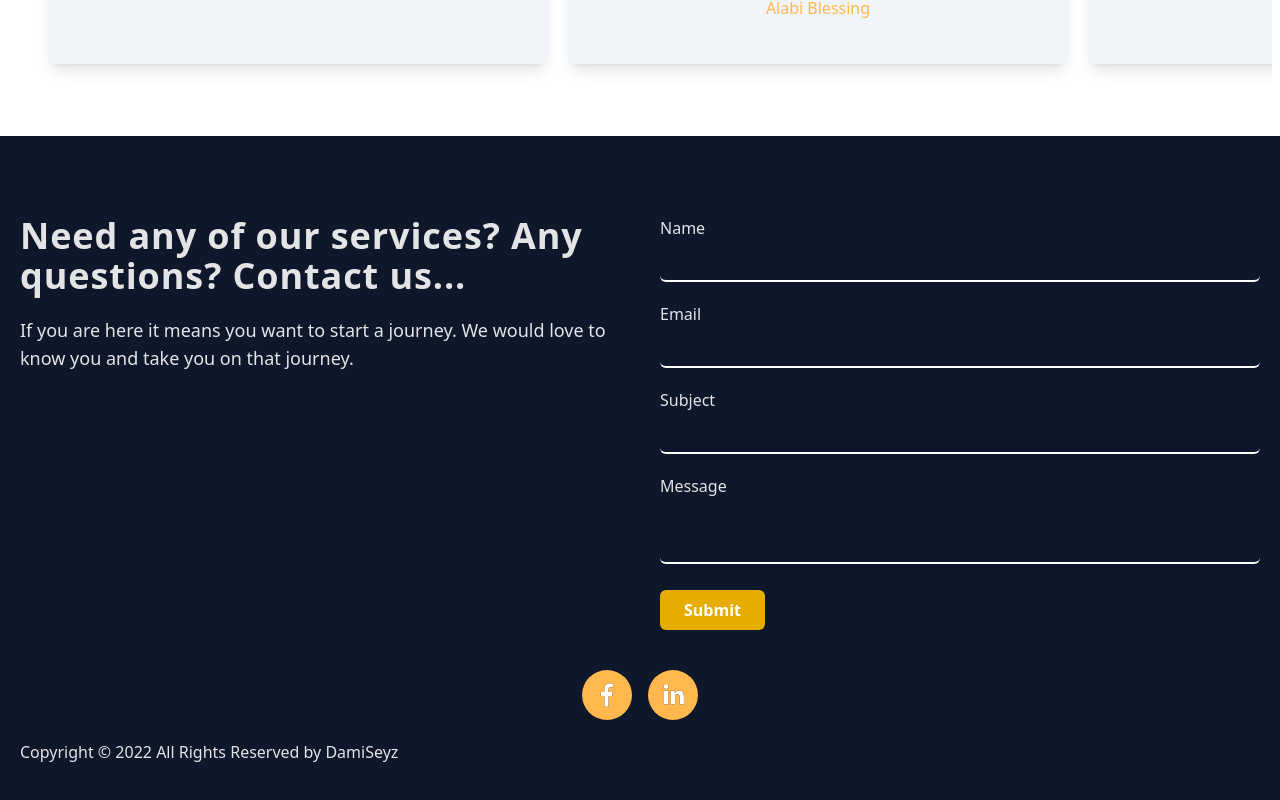
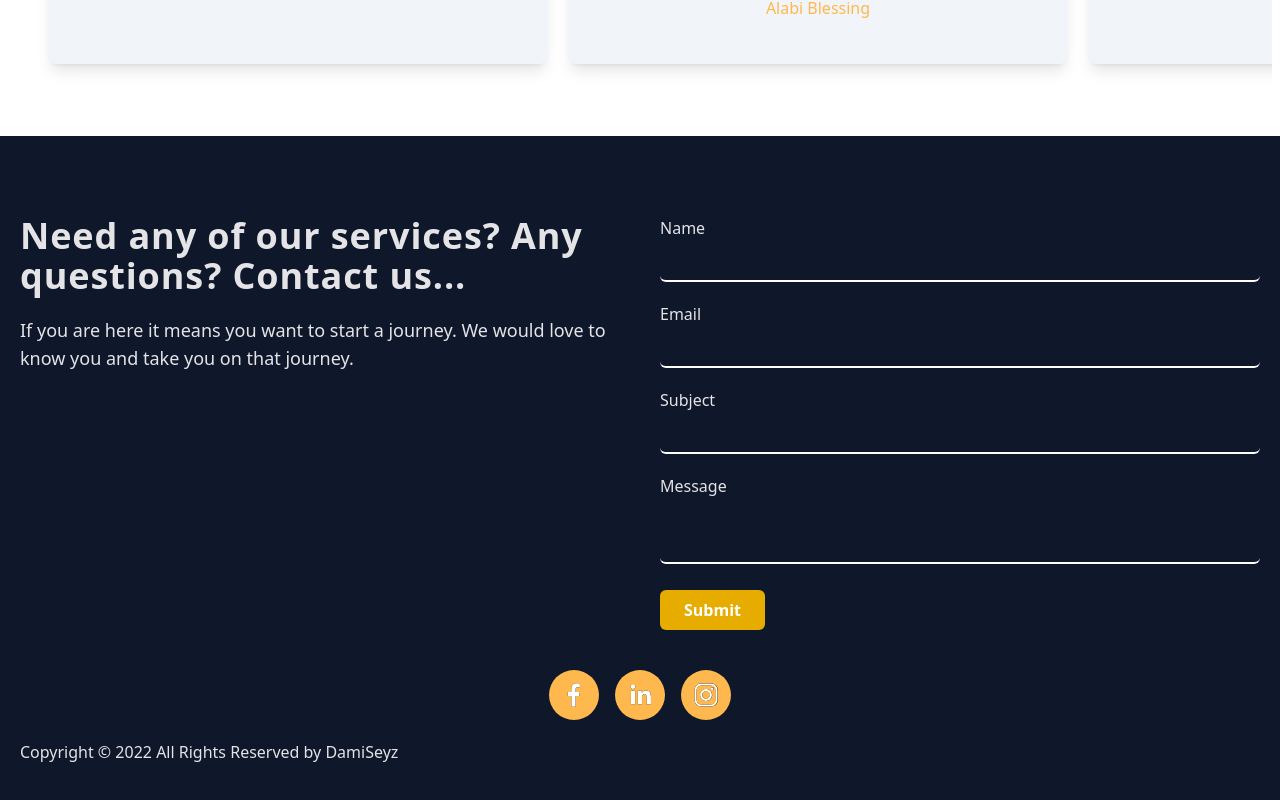
Before and after one commit to evidencebeke/seyzinkspires-client, a Next.js app: page / in a window 1280 px wide. Shown: the part 3428-4228 px from the top of the page. Built offline with nearby package versions, Linux system fonts and the light colour scheme; no server answers.

Commit message:
Update Footer.jsx

```diff
--- a/components/commons/Footer.jsx
+++ b/components/commons/Footer.jsx
@@ -89,6 +89,12 @@ const Footer = () => {
           bgColor="#ffb84d"
           url="https://ng.linkedin.com/in/damilola-adeniji"
         />
+
+<SocialIcon
+          fgColor="white"
+          bgColor="#ffb84d"
+          url="https://www.instagram.com/seyz_inkspires/"
+        />
       </div>
       <div className=" text-center md:text-left container my-5 mx-auto px-5">
         <p>
```
